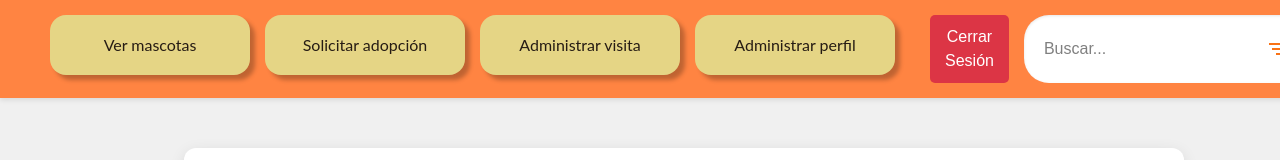
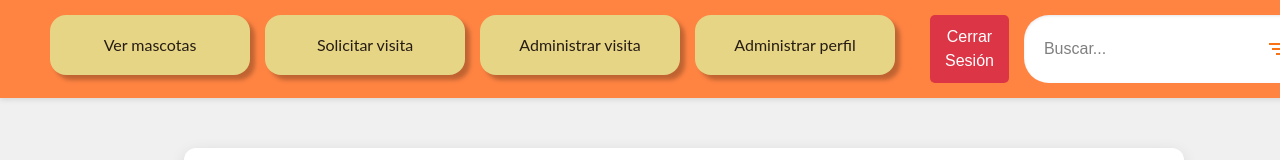
Before and after one commit to up220187/PetShelter, a Next.js app in the folder frontend/: page /Adoptantes/AdministrarPerfil in a window 1280 px wide. Shown: the top 160 px of the page. Built offline with nearby package versions, Linux system fonts and the light colour scheme; sample sign-in values are in the browser's storage.

Commit message:
Update SolicitarAdopcion.tsx

```diff
--- a/frontend/src/app/components/Adoptante/SolicitarAdopcion.tsx
+++ b/frontend/src/app/components/Adoptante/SolicitarAdopcion.tsx
@@ -21,7 +21,7 @@ export default function SolicitarAdopcionButton({ className = "", onClick }: Sol
       `}
       style={{ fontFamily: 'Lato, sans-serif' }}
     >
-      Solicitar adopción
+      Solicitar visita
     </button>
   );
 }
```
